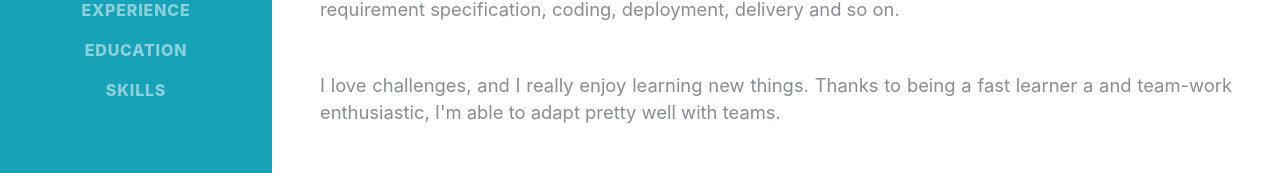
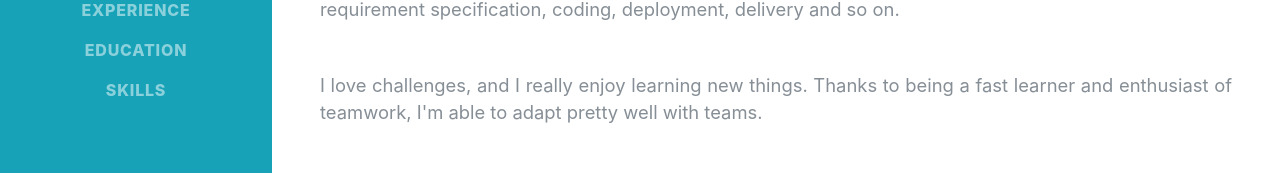
Before and after one commit to vyzaldysanchez/vyzaldysanchez.github.io, a Vue app: page / in a window 1280 px wide. Shown: the part 462-635 px from the top of the page. Built offline with nearby package versions, Linux system fonts and the light colour scheme; a web font is replaced by a local one.

Commit message:
Fixes more typos

```diff
--- a/src/components/Presentation.vue
+++ b/src/components/Presentation.vue
@@ -17,7 +17,7 @@
         such as requirement specification, coding, deployment, delivery and so on.
       </p>
       <p class="lead mb-5">
-        I love challenges, and I really enjoy learning new things. Thanks to being a fast learner a and team-work enthusiastic, I'm able to adapt pretty well with teams.
+        I love challenges, and I really enjoy learning new things. Thanks to being a fast learner and enthusiast of teamwork, I'm able to adapt pretty well with teams.
       </p>
 
       <div class="social-icons">
```
